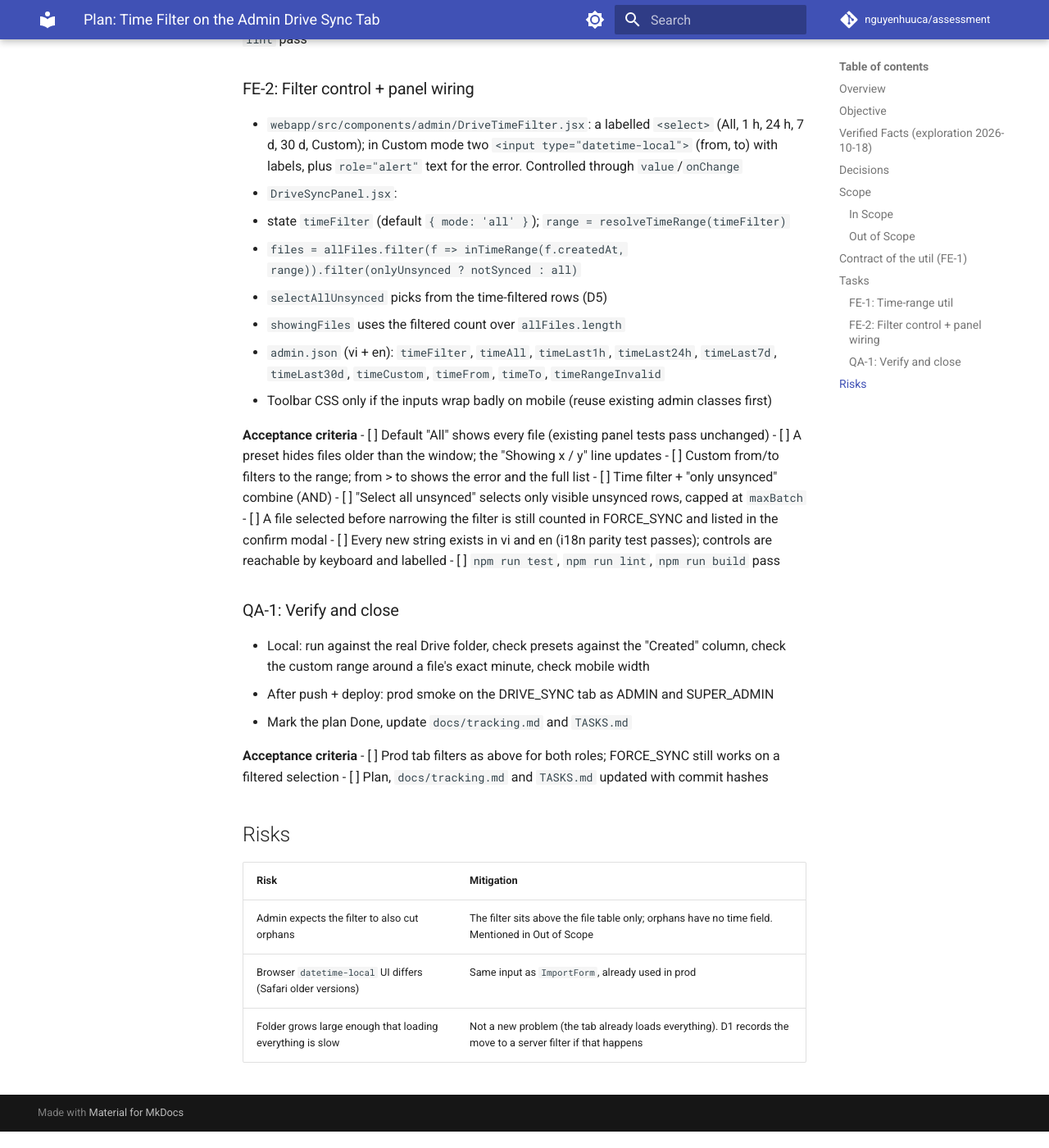
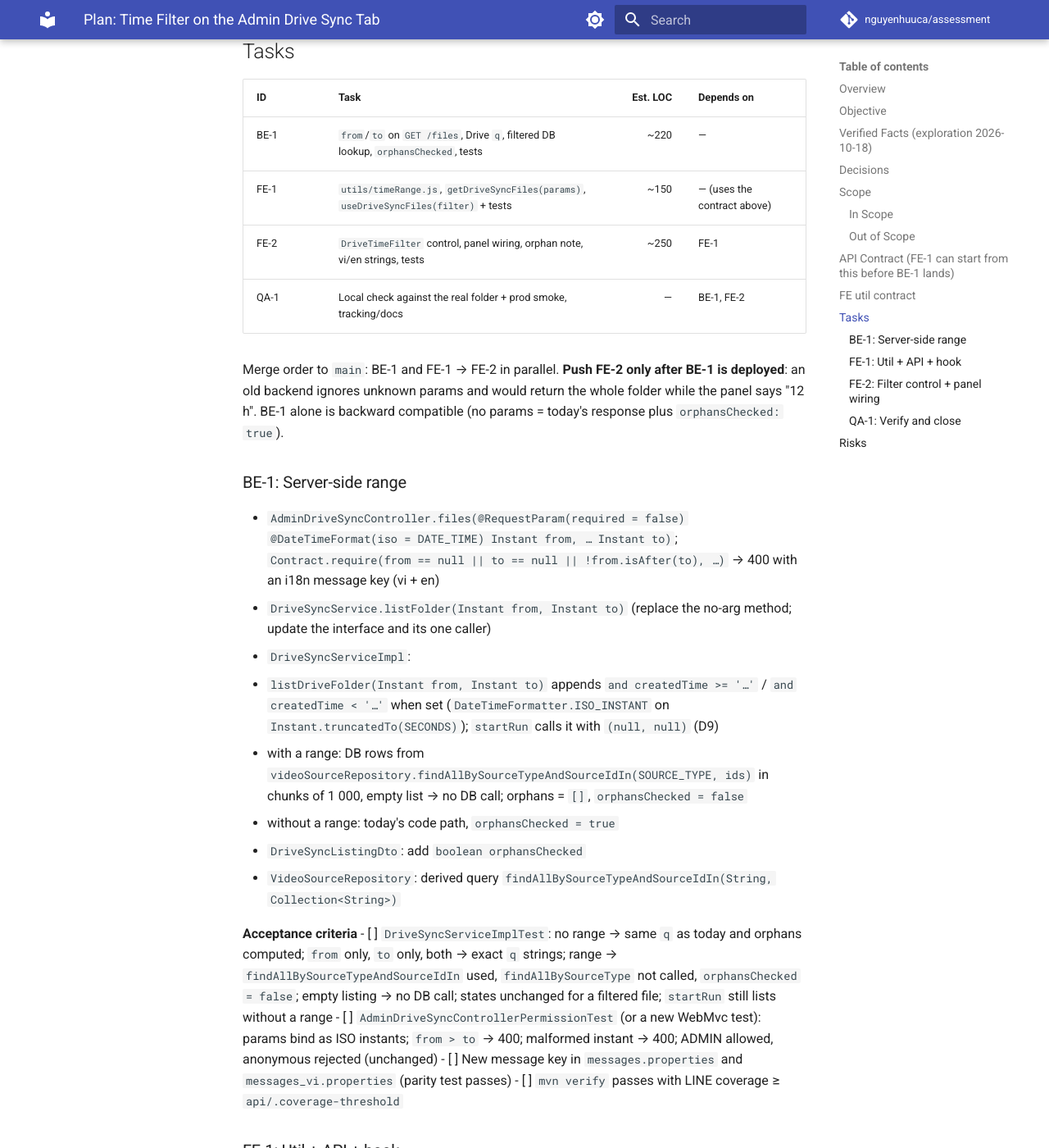
Before and after one commit to nguyenhuuca/assessment, an MkDocs documentation site: the page built from docs/plans/plan-drive-sync-time-filter.md, in a window 1280 px wide and 1400 px high, scrolled down 4063 px. Shown: the whole window at 82% size. Built offline with MkDocs 1.6.1 and Material for MkDocs 9.7.7, drawn with Linux system fonts in a browser that asks for light colours; comment, search, counter and statistics services are not loaded; some of the changed text lies outside the part shown.

Commit message:
docs(drive-sync): time filter moves to the server, default last 12 h
GET /files?from&to pushes the range into the Drive q and loads only the
matching DB rows; orphans are computed only without a range (All).
Presets 1h/12h/24h/7d/30d + All + custom; each change refetches.
Tasks: BE-1, FE-1, FE-2, QA-1.

Co-Authored-By: Claude Opus 5.5 <noreply@anthropic.com>

````diff
--- a/docs/plans/plan-drive-sync-time-filter.md
+++ b/docs/plans/plan-drive-sync-time-filter.md
@@ -13,132 +13,170 @@ Handoff to: Builder, QA Engineer
 **Author:** nguyenhuuca
 **Date:** 2026-10-18
 **Related plan:** [plan-admin-drive-force-sync](plan-admin-drive-force-sync.md) (the `DRIVE_SYNC` tab this extends)
-**ADR:** none. Client-side filtering of a list the tab already loads is a Two-Way Door that follows the existing `onlyUnsynced` pattern (`swarm-plan` Artifact Requirements).
-**Size:** Small feature (< 1 day), so this plan is the only artifact (no PRD).
+**ADR:** none. Two optional query params on an existing admin endpoint follow the existing pattern; nothing is stored and the change is easy to undo (`swarm-plan` Artifact Requirements).
+**Size:** Small feature (~1 day), so this plan is the only artifact (no PRD).
 
 ## Objective
 
-On the admin **DRIVE_SYNC** tab, an admin can narrow the file table by the Drive **created time** in two ways:
+On the admin **DRIVE_SYNC** tab, the file table shows only files whose Drive **created time** falls in a chosen range, and the **server** does the filtering:
 
-- **Relative time**: a preset such as "last 24 hours" or "last 7 days", counted back from now
+- **Default: the last 12 hours.** The tab no longer loads the whole folder when it opens
+- **Relative time**: presets 1 h / 12 h / 24 h / 7 d / 30 d, counted back from the moment of the request
 - **Specific time**: a from/to range picked with date-time inputs (Vietnam time, like the rest of the admin)
-
-The time filter combines with the existing "only unsynced" checkbox, so the typical flow is: *last 7 days + only unsynced → select all unsynced → FORCE_SYNC*.
+- **All**: the whole folder, as today. Orphans are listed **only** in this mode
+- Every filter change calls `GET /admin/drive-sync/files` again with the new range
 
 ## Verified Facts (exploration 2026-10-18)
 
 | Area | Fact | Impact |
 |------|------|--------|
-| Data | `GET /admin/drive-sync/files` (`AdminDriveSyncController.java:37`) takes no params and returns **every** file in the folder: `DriveSyncServiceImpl.listFolder()` reads all Drive pages (pageSize 1000) and joins `video_sources` in memory | The whole list is already on the client, so filtering there needs no API change |
-| Time field | `DriveSyncFileDto.createdAt` (`Instant`, Drive `createdTime`) is the only time on a file row, shown in the "Created" column (`DriveSyncPanel.jsx:175`) | The filter applies to `createdAt`. Orphans (`DriveSyncOrphanDto`) and the run have no per-row time, so they are not filtered |
-| Existing filter | `onlyUnsynced` is client-side (`DriveSyncPanel.jsx:93,101`). `selectAllUnsynced` picks from `allFiles`, not from the visible rows (`:117`) | The time filter goes in the same place. "Select all unsynced" must pick from the visible rows, otherwise it selects files outside the chosen time range |
-| Time zone | Admin UI uses Asia/Ho_Chi_Minh: `localToIso` turns a `datetime-local` value into ISO UTC (`utils/importUtils.js:51`) and `formatTime` displays in VN time (`:81`). `ImportForm.jsx:101` already uses `<input type="datetime-local">` | Reuse `localToIso` and the same input. There is no date library in `package.json`, and none is needed |
-| No prior art | No admin endpoint or FE component takes a time range or relative preset | New small util + component; nothing to reuse beyond `localToIso` |
-| i18n | Drive strings are in `webapp/src/i18n/locales/{vi,en}/admin.json`, namespace `admin` (e.g. `onlyUnsynced`) | New keys go next to them, in both locales |
-| Tests | `DriveSyncPanel.test.jsx` mocks `api/admin.js` and asserts Vietnamese labels, with `createdAt: '2026-10-01T10:00:00Z'` fixtures | Add fixtures with different `createdAt` values; inject `now` into the util so tests are deterministic |
+| Listing | `GET /admin/drive-sync/files` (`AdminDriveSyncController.java:37`) takes no params. `DriveSyncServiceImpl.listFolder()` (`:87`) lists **every** Drive page (`'<folder>' in parents and trashed = false`, pageSize 1000), then loads **every** `google_drive` row (`findAllBySourceType`) | Both the Drive call and the DB load grow with the folder. A range cuts both |
+| States | `stateOf()` (`:201`) works per Drive file: lock → `SYNCING`; no local file → `MISSING_LOCAL` / `MISSING_BOTH`; size differs → `SIZE_MISMATCH`; else `SYNCED` / `MISSING_DB` | States stay correct on a filtered list: each file only needs its own DB row and local file |
+| Orphans | Orphans = DB rows left over after matching **all** folder files (`:107`) | With a range, every older row would look like an orphan → compute orphans only when no range is given (D3) |
+| Run check | `startRun` checks requested ids against a **full** listing (`:130`) | Must keep calling the unfiltered listing |
+| Time field | `DriveSyncFileDto.createdAt` = Drive `createdTime`, the "Created" column (`DriveSyncPanel.jsx:175`) | The range applies to `createdTime`. Drive's `q` supports `createdTime >= '<RFC 3339>'` |
+| FE data flow | `getDriveSyncFiles()` (`api/admin.js:66`) sends no params; `useDriveSyncFiles()` (`useAdmin.js:137`) key `['admin','drive-sync','files']`; refresh and run completion invalidate `['admin','drive-sync']` | Add the filter to the key; prefix invalidation keeps working. Reuse `buildUrl`/`cleanParams` (`admin.js:28,47`) like `getComments` |
+| Time zone | `localToIso` (`utils/importUtils.js:51`) turns a `datetime-local` value (Asia/Ho_Chi_Minh) into ISO UTC; `ImportForm.jsx:101` already uses that input | Reuse both; no date library needed |
+| Prior art | No admin endpoint takes a time range yet; admin lists take enum/text filters + paging | First `Instant` request params: use `@DateTimeFormat(iso = DATE_TIME)` |
+| Tests | `DriveSyncServiceImplTest` stubs the exact `setQ` string (`:79`); `AdminDriveSyncControllerPermissionTest` is `@WebMvcTest`; `DriveSyncPanel.test.jsx` mocks `api/admin.js` | Update the stub; add range cases in all three |
 
 ## Decisions
 
 | # | Decision | Why |
 |---|----------|-----|
-| D1 | Filter **on the client**, over the list already loaded | The backend already returns all files; a server filter would mean a new API param, Drive `q` changes and a test-stub rewrite for no gain. If the folder ever needs paging, move the filter to the server then (the util's range shape maps directly to `createdTime >= … and createdTime < …`) |
-| D2 | One control with modes: **All** (default), presets **1 h / 24 h / 7 d / 30 d**, and **Custom** (from/to) | Covers both requests with one select. "All" keeps today's behaviour. The presets match the cron window (60 min) and typical catch-up ranges |
-| D3 | Custom range: from and to are each **optional**; from is inclusive, to is inclusive to the minute (`createdAt < to + 1 min`); from > to shows an inline error and **does not filter** | An open range ("since 10/10") is common. Showing an error instead of an empty table avoids a silent "no files" |
-| D4 | Relative presets count back from `Date.now()` at render time | The files list is not polled; it is refetched on refresh or when a run finishes, which re-renders. No timer needed |
-| D5 | "Select all unsynced" selects unsynced rows **among the visible rows** (time filter applied), still capped at `maxBatch` | Matches what the admin sees. With no time filter, the result is the same as today |
-| D6 | Already-selected files stay selected when the filter changes; the FORCE_SYNC count and the confirm modal still list them | Changing a filter should not silently drop a selection. The modal already lists files from `allFiles` |
-| D7 | Filter state is local to the panel (not in the URL), like `onlyUnsynced` | Admin tabs keep no URL state today |
+| D1 | Filter **on the server**: `GET /files?from=<ISO>&to=<ISO>`, both optional. The range goes into the Drive `q` | Owner's choice (2026-10-18): the tab should not load the whole folder by default |
+| D2 | Dropdown: **1 h / 12 h (default) / 24 h / 7 d / 30 d**, **All**, **Custom** (from/to) | Owner's choice (2026-10-18) |
+| D3 | **Orphans are computed only when no range is sent (All).** With a range the response has `orphans: []` and `orphansChecked: false`; the panel shows "Chọn Tất cả để xem orphan" | Owner's choice (2026-10-18). Orphans need the full folder; a range would report every older row as an orphan |
+| D4 | With a range, the DB lookup loads only rows whose `source_id` is in the listed file ids (`findAllBySourceTypeAndSourceIdIn`, in chunks of 1 000) | Matches the smaller Drive listing; no full-table load for a 12 h view |
+| D5 | Relative presets are resolved to `from = now − preset` **inside the query function**, at fetch time. The query key holds the preset, not the timestamp | The key stays stable, and refresh or run completion refetches a fresh "last 12 h" window |
+| D6 | Custom range: from and to each optional; `to` includes its whole minute (FE sends `to + 1 min`, server treats `to` as exclusive). From > to shows an inline error and **does not call the server**. The server also rejects `from > to` with 400 | No wasted request; the API is safe for other callers too |
+| D7 | **Changing the filter clears the selection** | The new list may not contain the selected files; the confirm modal lists files from the current list, so keeping hidden ids would make the count and the modal disagree |
+| D8 | Keep the previous rows on screen while the new range loads (`placeholderData: keepPreviousData`) with a small loading state on the table | Avoids the table flashing empty on every change |
+| D9 | `startRun` keeps validating ids against the **unfiltered** listing | The folder-membership check is a security control (plan-admin-drive-force-sync) |
 
 ## Scope
 
 ### In Scope
 
-- `webapp/src/utils/timeRange.js`: `resolveTimeRange(filter, now)` and `inTimeRange(iso, range)` + unit tests
-- `DriveTimeFilter` component (select + two `datetime-local` inputs in Custom mode + inline error), placed in `.drive-sync-toolbar`
-- `DriveSyncPanel`: apply the time filter before `onlyUnsynced`; `selectAllUnsynced` uses the visible rows; `showingFiles` reflects both filters
-- vi/en strings
+- BE: `from`/`to` params, Drive `q` with `createdTime`, filtered DB lookup, `orphansChecked` flag, 400 on `from > to`, tests
+- FE: `getDriveSyncFiles(params)`, `useDriveSyncFiles(filter)`, `utils/timeRange.js`, `DriveTimeFilter` control, panel wiring, orphan note, vi/en strings, tests
 
 ### Out of Scope
 
-- Server-side filtering or paging of `GET /files`
-- Filtering orphans or the run progress
-- Filtering by modified time or sync time (the API exposes neither)
-- Remembering the filter across reloads
+- Paging of the file table
+- Filtering by modified time or sync time
+- Remembering the filter across reloads (it resets to 12 h)
+- Changing the cron (`AppScheduler.syncDriveVideos`) or the force-sync run
 
-## Contract of the util (FE-1)
+## API Contract (FE-1 can start from this before BE-1 lands)
+
+```
+GET /v1/funny-app/admin/drive-sync/files?from=2026-10-18T00:00:00Z&to=2026-10-18T12:01:00Z
+  from, to: optional ISO-8601 instants (UTC). from inclusive, to exclusive.
+  No params → whole folder + orphans (today's behaviour).
+200 ResultObjectInfo<DriveSyncListingDto>
+    { files: [...], orphans: [...], orphansChecked: true|false, maxBatch: 50 }
+    orphansChecked = false and orphans = [] whenever from or to is given
+400 when from > to, or a param is not a valid ISO instant
+502 DRIVE_UNAVAILABLE (unchanged)
+hasRole('ADMIN') (unchanged)
+```
+
+Drive query built by the server (values come from typed `Instant`s, formatted as RFC 3339 in UTC, so no user text reaches the `q` string):
+
+```
+'<folder>' in parents and trashed = false and createdTime >= '2026-10-18T00:00:00Z' and createdTime < '2026-10-18T12:01:00Z'
+```
+
+## FE util contract
 
 ```js
 // filter: { mode: 'all' }
-//       | { mode: 'relative', preset: '1h' | '24h' | '7d' | '30d' }
+//       | { mode: 'relative', preset: '1h' | '12h' | '24h' | '7d' | '30d' }    // default { mode: 'relative', preset: '12h' }
 //       | { mode: 'custom', from: 'YYYY-MM-DDTHH:mm' | '', to: 'YYYY-MM-DDTHH:mm' | '' }   // datetime-local, VN time
-resolveTimeRange(filter, now = Date.now())
-// → { from: number | null, to: number | null, error: '' }   // epoch ms; from inclusive, to exclusive
-// → { from: null, to: null, error: 'admin:timeRangeInvalid' } when custom from > to
-// mode 'all', or custom with both empty → { from: null, to: null, error: '' } (no filtering)
-
-inTimeRange(createdAtIso, range)  // true when no bound excludes it; a missing/invalid createdAt is kept only when range has no bounds
+toRangeParams(filter, now = Date.now())
+// → { params: { from?: ISO, to?: ISO }, error: '' }
+// → { params: null, error: 'admin:timeRangeInvalid' } when custom from > to
+// mode 'all', or custom with both empty → { params: {}, error: '' }
 ```
-
-`custom.to` becomes `localToIso(to) + 60 000 ms` so the picked minute is included.
 
 ## Tasks
 
 | ID | Task | Est. LOC | Depends on |
 |----|------|---------:|------------|
-| FE-1 | `utils/timeRange.js` + unit tests | ~120 | — |
-| FE-2 | `DriveTimeFilter` component, panel wiring, vi/en strings, panel tests | ~250 | FE-1 |
-| QA-1 | Local check against a real folder + prod smoke, tracking/docs | — | FE-2 |
+| BE-1 | `from`/`to` on `GET /files`, Drive `q`, filtered DB lookup, `orphansChecked`, tests | ~220 | — |
+| FE-1 | `utils/timeRange.js`, `getDriveSyncFiles(params)`, `useDriveSyncFiles(filter)` + tests | ~150 | — (uses the contract above) |
+| FE-2 | `DriveTimeFilter` control, panel wiring, orphan note, vi/en strings, tests | ~250 | FE-1 |
+| QA-1 | Local check against the real folder + prod smoke, tracking/docs | — | BE-1, FE-2 |
 
-Merge order to `main`: FE-1 → FE-2 → QA-1. FE-1 is dead code until FE-2 lands but is safe to merge on its own. No backend change, so only the frontend deploys.
+Merge order to `main`: BE-1 and FE-1 → FE-2 in parallel. **Push FE-2 only after BE-1 is deployed**: an old backend ignores unknown params and would return the whole folder while the panel says "12 h". BE-1 alone is backward compatible (no params = today's response plus `orphansChecked: true`).
 
-### FE-1: Time-range util
+### BE-1: Server-side range
 
-- `webapp/src/utils/timeRange.js` with `TIME_PRESETS` (`1h`, `24h`, `7d`, `30d` → ms), `resolveTimeRange`, `inTimeRange`, per the contract above; reuse `localToIso` from `importUtils.js`
-- `webapp/src/utils/__tests__/timeRange.test.js`
+- `AdminDriveSyncController.files(@RequestParam(required = false) @DateTimeFormat(iso = DATE_TIME) Instant from, … Instant to)`; `Contract.require(from == null || to == null || !from.isAfter(to), …)` → 400 with an i18n message key (vi + en)
+- `DriveSyncService.listFolder(Instant from, Instant to)` (replace the no-arg method; update the interface and its one caller)
+- `DriveSyncServiceImpl`:
+  - `listDriveFolder(Instant from, Instant to)` appends `and createdTime >= '…'` / `and createdTime < '…'` when set (`DateTimeFormatter.ISO_INSTANT` on `Instant.truncatedTo(SECONDS)`); `startRun` calls it with `(null, null)` (D9)
+  - with a range: DB rows from `videoSourceRepository.findAllBySourceTypeAndSourceIdIn(SOURCE_TYPE, ids)` in chunks of 1 000, empty list → no DB call; orphans = `[]`, `orphansChecked = false`
+  - without a range: today's code path, `orphansChecked = true`
+- `DriveSyncListingDto`: add `boolean orphansChecked`
+- `VideoSourceRepository`: derived query `findAllBySourceTypeAndSourceIdIn(String, Collection<String>)`
 
 **Acceptance criteria**
-- [ ] Each preset gives `from = now − preset`, `to = null`, with `now` injected
-- [ ] Custom from only, to only, both, and both empty behave per D3; `to` includes its whole minute
-- [ ] Custom from > to returns the `timeRangeInvalid` error and no bounds
-- [ ] A VN-time input `2026-10-18T07:00` maps to `2026-10-18T00:00:00Z`
-- [ ] `inTimeRange` handles boundaries (equal to `from` is in, equal to `to` is out) and a null `createdAt`
+- [ ] `DriveSyncServiceImplTest`: no range → same `q` as today and orphans computed; `from` only, `to` only, both → exact `q` strings; range → `findAllBySourceTypeAndSourceIdIn` used, `findAllBySourceType` not called, `orphansChecked = false`; empty listing → no DB call; states unchanged for a filtered file; `startRun` still lists without a range
+- [ ] `AdminDriveSyncControllerPermissionTest` (or a new WebMvc test): params bind as ISO instants; `from > to` → 400; malformed instant → 400; ADMIN allowed, anonymous rejected (unchanged)
+- [ ] New message key in `messages.properties` and `messages_vi.properties` (parity test passes)
+- [ ] `mvn verify` passes with LINE coverage ≥ `api/.coverage-threshold`
+
+### FE-1: Util + API + hook
+
+- `webapp/src/utils/timeRange.js`: `TIME_PRESETS` (`1h`, `12h`, `24h`, `7d`, `30d` → ms), `DEFAULT_TIME_FILTER = { mode: 'relative', preset: '12h' }`, `toRangeParams` per the contract; reuse `localToIso`
+- `api/admin.js`: `getDriveSyncFiles(params = {})` via `buildUrl` + `cleanParams`
+- `hooks/useAdmin.js`: `useDriveSyncFiles(filter)` → key `['admin','drive-sync','files', filter]`, `queryFn` calls `toRangeParams(filter)` at fetch time (D5), `enabled` only when there is no error, `placeholderData: keepPreviousData` (D8)
+- Tests: `utils/__tests__/timeRange.test.js`; hook/API call params checked through the panel test or a hook test
+
+**Acceptance criteria**
+- [ ] Each preset gives `from = now − preset` and no `to`, with `now` injected; `all` gives `{}`
+- [ ] Custom: from only, to only, both, both empty; `to` includes its minute; `2026-10-18T07:00` (VN) → `2026-10-18T00:00:00.000Z`; from > to → error and `params: null`
+- [ ] `getDriveSyncFiles({ from })` calls `/admin/drive-sync/files?from=…`; empty params call the bare path
 - [ ] `npm run test` and `npm run lint` pass
 
 ### FE-2: Filter control + panel wiring
 
-- `webapp/src/components/admin/DriveTimeFilter.jsx`: a labelled `<select>` (All, 1 h, 24 h, 7 d, 30 d, Custom); in Custom mode two `<input type="datetime-local">` (from, to) with labels, plus `role="alert"` text for the error. Controlled through `value`/`onChange`
+- `webapp/src/components/admin/DriveTimeFilter.jsx`: labelled `<select>` (1 h, 12 h, 24 h, 7 d, 30 d, All, Custom); in Custom mode two labelled `<input type="datetime-local">` (from, to) and a `role="alert"` error. Controlled via `value` / `onChange`
 - `DriveSyncPanel.jsx`:
-  - state `timeFilter` (default `{ mode: 'all' }`); `range = resolveTimeRange(timeFilter)`
-  - `files = allFiles.filter(f => inTimeRange(f.createdAt, range)).filter(onlyUnsynced ? notSynced : all)`
-  - `selectAllUnsynced` picks from the time-filtered rows (D5)
-  - `showingFiles` uses the filtered count over `allFiles.length`
-- `admin.json` (vi + en): `timeFilter`, `timeAll`, `timeLast1h`, `timeLast24h`, `timeLast7d`, `timeLast30d`, `timeCustom`, `timeFrom`, `timeTo`, `timeRangeInvalid`
-- Toolbar CSS only if the inputs wrap badly on mobile (reuse existing admin classes first)
+  - state `timeFilter = DEFAULT_TIME_FILTER`; `useDriveSyncFiles(timeFilter)`
+  - on filter change: `setSelected(new Set())` (D7)
+  - `onlyUnsynced` stays client-side on the returned rows; `selectAllUnsynced` and `showingFiles` work on the returned rows
+  - loading state on the table while `isFetching` with previous data (D8)
+  - orphan section: when `orphansChecked === false`, show the note "Chọn Tất cả để xem orphan" instead of the list
+- `admin.json` (vi + en): `timeFilter`, `timeLast1h`, `timeLast12h`, `timeLast24h`, `timeLast7d`, `timeLast30d`, `timeAll`, `timeCustom`, `timeFrom`, `timeTo`, `timeRangeInvalid`, `orphansOnlyInAll`
+- Toolbar CSS only if the controls wrap badly on mobile (reuse admin classes first)
 
 **Acceptance criteria**
-- [ ] Default "All" shows every file (existing panel tests pass unchanged)
-- [ ] A preset hides files older than the window; the "Showing x / y" line updates
-- [ ] Custom from/to filters to the range; from > to shows the error and the full list
-- [ ] Time filter + "only unsynced" combine (AND)
-- [ ] "Select all unsynced" selects only visible unsynced rows, capped at `maxBatch`
-- [ ] A file selected before narrowing the filter is still counted in FORCE_SYNC and listed in the confirm modal
-- [ ] Every new string exists in vi and en (i18n parity test passes); controls are reachable by keyboard and labelled
+- [ ] First render calls `getDriveSyncFiles` with `from ≈ now − 12 h` and no `to`
+- [ ] Each preset change calls the API again with the new `from`; "All" calls it with no params and shows orphans
+- [ ] Custom from/to calls the API with both bounds; from > to shows the error and makes no call
+- [ ] Changing the filter clears the selection and the FORCE_SYNC count
+- [ ] With a range, the orphan note shows instead of the orphan table
+- [ ] Existing panel tests pass (updated for the new default params); every new string exists in vi and en; controls are labelled and keyboard-reachable
 - [ ] `npm run test`, `npm run lint`, `npm run build` pass
 
 ### QA-1: Verify and close
 
-- Local: run against the real Drive folder, check presets against the "Created" column, check the custom range around a file's exact minute, check mobile width
-- After push + deploy: prod smoke on the DRIVE_SYNC tab as ADMIN and SUPER_ADMIN
+- Local (`startLocal.sh` + `npm run dev`) against the real Drive folder: default 12 h matches the "Created" column; presets, All (with orphans) and a custom range around a file's exact minute; mobile width
+- Push BE-1 → wait for deploy → push FE-2; prod smoke as ADMIN and SUPER_ADMIN, including FORCE_SYNC on a filtered list
 - Mark the plan Done, update `docs/tracking.md` and `TASKS.md`
 
 **Acceptance criteria**
-- [ ] Prod tab filters as above for both roles; FORCE_SYNC still works on a filtered selection
+- [ ] Prod tab filters per range for both roles; orphans only under All; FORCE_SYNC still works
 - [ ] Plan, `docs/tracking.md` and `TASKS.md` updated with commit hashes
 
 ## Risks
 
 | Risk | Mitigation |
 |------|------------|
-| Admin expects the filter to also cut orphans | The filter sits above the file table only; orphans have no time field. Mentioned in Out of Scope |
-| Browser `datetime-local` UI differs (Safari older versions) | Same input as `ImportForm`, already used in prod |
-| Folder grows large enough that loading everything is slow | Not a new problem (the tab already loads everything). D1 records the move to a server filter if that happens |
+| Admin misses orphans because the default is 12 h | Orphan note points to "All" (D3) |
+| Many filter changes → many Drive list calls | Each call is now smaller than today's full listing; the select changes one value at a time and custom inputs only fetch on a valid range. Add debounce in FE-2 only if QA shows typing in the inputs fires too many calls |
+| Drive `createdTime` precision / format mismatch | Server sends seconds-truncated RFC 3339 UTC; BE-1 tests pin the exact `q` string; QA-1 checks a boundary minute against real data |
+| FE deployed before BE | Push order in the Tasks section |
````
Also changed, not shown: TASKS.md (+5 -4 lines), docs/tracking.md (+1 -1 lines), session.txt (+5 -5 lines).
